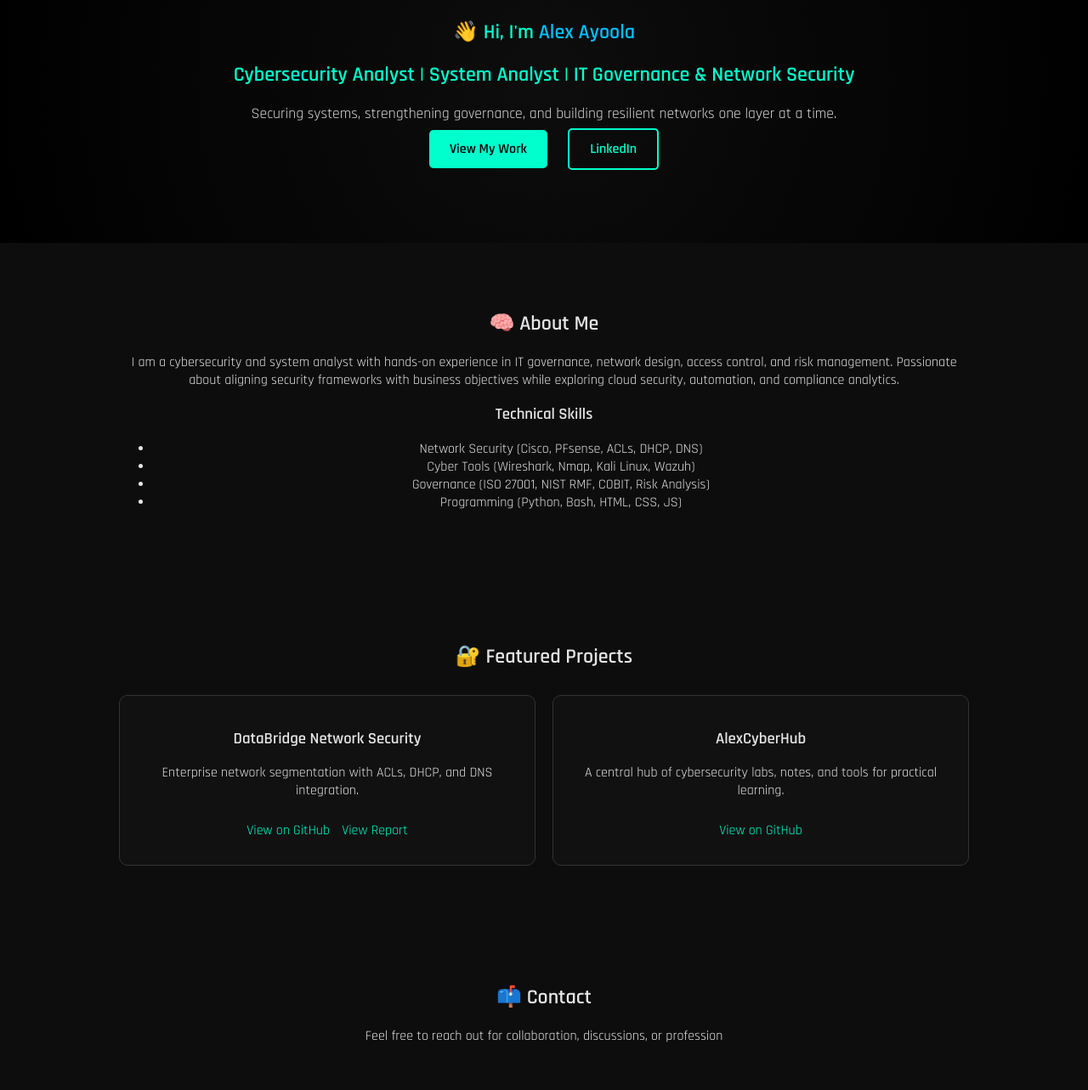
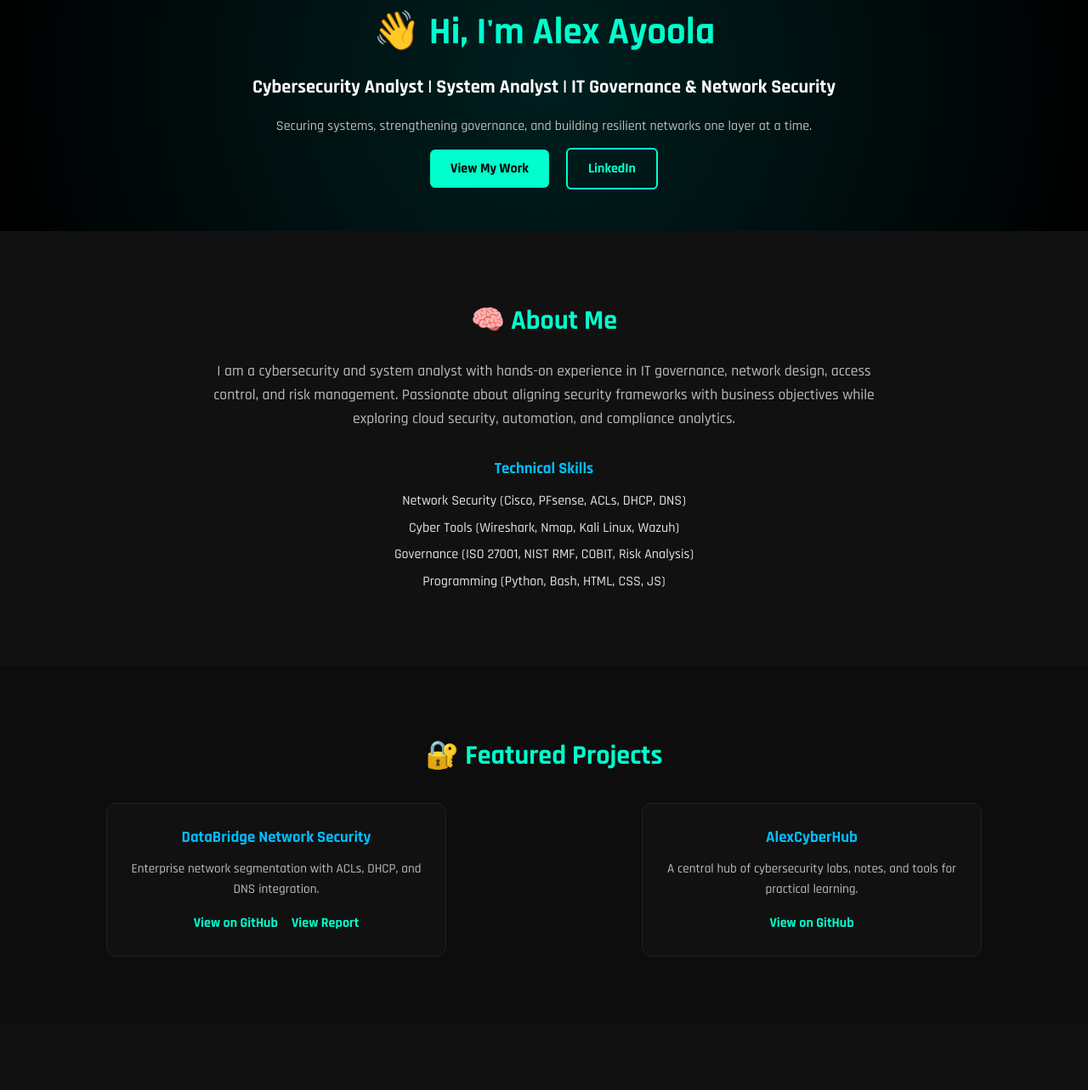
Before and after one commit to AAyoola01/AAyoola01.github.io, a plain HTML site: page index.html in a window 1280 px wide. Shown: the part 97-1380 px from the top of the page at 85% size. Drawn offline with Linux system fonts and the light colour scheme.

Commit message:
Update style.css

```diff
--- a/style.css
+++ b/style.css
@@ -1,38 +1,52 @@
-@import url('https://fonts.googleapis.com/css2?family=Rajdhani:wght@400;600&display=swap');
+/* ====== Global Styles ====== */
+@import url('https://fonts.googleapis.com/css2?family=Rajdhani:wght@500;700&display=swap');
+
+* {
+  margin: 0;
+  padding: 0;
+  box-sizing: border-box;
+}
 
 body {
   font-family: 'Rajdhani', sans-serif;
-  margin: 0;
-  padding: 0;
   background-color: #0d0d0d;
   color: #e5e5e5;
+  line-height: 1.6;
 }
 
+/* ====== Hero Section ====== */
 .hero {
-  background: radial-gradient(circle, #0d0d0d, #000000);
-  color: #00ffcc;
   text-align: center;
-  padding: 100px 20px;
+  padding: 100px 20px 60px;
+  background: radial-gradient(circle at center, #001f1f, #000);
 }
 
-.hero h1 span {
-  color: #00bfff;
+.hero h1 {
+  font-size: 2.8rem;
+  color: #00ffcc;
+  margin-bottom: 10px;
+}
+
+.hero h2 {
+  font-size: 1.4rem;
+  color: #ffffff;
+  font-weight: 600;
 }
 
 .hero p {
+  font-size: 1rem;
+  margin: 15px auto 25px;
   max-width: 700px;
-  margin: 20px auto;
-  font-size: 1.1rem;
-  color: #d9d9d9;
+  color: #bdbdbd;
 }
 
 .buttons .btn,
 .buttons .btn-outline {
-  margin: 10px;
+  margin: 8px;
   padding: 12px 24px;
   text-decoration: none;
-  border-radius: 5px;
-  font-weight: 600;
+  border-radius: 6px;
+  font-weight: 700;
   transition: 0.3s;
 }
 
@@ -57,48 +71,144 @@ body {
   border-color: #00bfff;
 }
 
-.about, .projects, .contact {
-  padding: 60px 20px;
+/* ====== About Section ====== */
+.about {
   text-align: center;
-  max-width: 1000px;
+  padding: 80px 20px;
+  background-color: #111;
+}
+
+.about h2 {
+  color: #00ffcc;
+  font-size: 2rem;
+  margin-bottom: 20px;
+}
+
+.about p {
+  max-width: 800px;
+  margin: auto;
+  color: #bdbdbd;
+  font-size: 1.1rem;
+  margin-bottom: 30px;
+}
+
+.skills {
+  margin-top: 30px;
+}
+
+.skills h3 {
+  color: #00bfff;
+  margin-bottom: 10px;
+}
+
+.skills ul {
+  list-style-type: none;
+  max-width: 500px;
   margin: auto;
 }
 
-.projects .project-grid {
+.skills li {
+  margin: 6px 0;
+  color: #e5e5e5;
+}
+
+/* ====== Projects Section ====== */
+.projects {
+  text-align: center;
+  padding: 80px 20px;
+  background-color: #0d0d0d;
+}
+
+.projects h2 {
+  color: #00ffcc;
+  font-size: 2rem;
+  margin-bottom: 30px;
+}
+
+.project-grid {
   display: grid;
   grid-template-columns: repeat(auto-fit, minmax(300px, 1fr));
   gap: 20px;
-  margin-top: 30px;
+  justify-items: center;
 }
 
 .project-card {
   background: #111;
-  border: 1px solid #333;
-  padding: 20px;
-  border-radius: 10px;
-  transition: transform 0.3s ease, box-shadow 0.3s ease;
+  border: 1px solid #222;
+  padding: 25px;
+  border-radius: 12px;
+  transition: all 0.3s ease;
+  width: 90%;
+  max-width: 400px;
 }
 
 .project-card:hover {
-  transform: translateY(-5px);
-  box-shadow: 0 0 15px #00ffcc55;
+  transform: translateY(-6px);
+  box-shadow: 0 0 20px #00ffcc55;
+}
+
+.project-card h3 {
+  color: #00bfff;
+  margin-bottom: 10px;
+}
+
+.project-card p {
+  font-size: 0.95rem;
+  color: #bdbdbd;
+}
+
+.project-card .links {
+  margin-top: 15px;
 }
 
 .project-card .links a {
-  display: inline-block;
-  margin: 10px 5px;
   color: #00ffcc;
   text-decoration: none;
+  font-weight: 600;
+  margin: 0 6px;
 }
 
 .project-card .links a:hover {
   color: #00bfff;
+}
+
+/* ====== Contact Section ====== */
+.contact {
+  text-align: center;
+  padding: 80px 20px;
+  background-color: #111;
+}
+
+.contact h2 {
+  color: #00ffcc;
+  font-size: 2rem;
+  margin-bottom: 20px;
+}
+
+.contact ul {
+  list-style-type: none;
+  margin-top: 15px;
+}
+
+.contact li {
+  margin: 10px 0;
+}
+
+.contact a {
+  color: #00bfff;
+  text-decoration: none;
+}
+
+.contact a:hover {
   text-decoration: underline;
 }
 
+/* ====== Footer ====== */
 footer {
   text-align: center;
+  background: #000;
+  color: #777;
   padding: 20px;
+  font-size: 0.9rem;
   border-top: 1px solid #222;
-  color: #888;
 }
```
